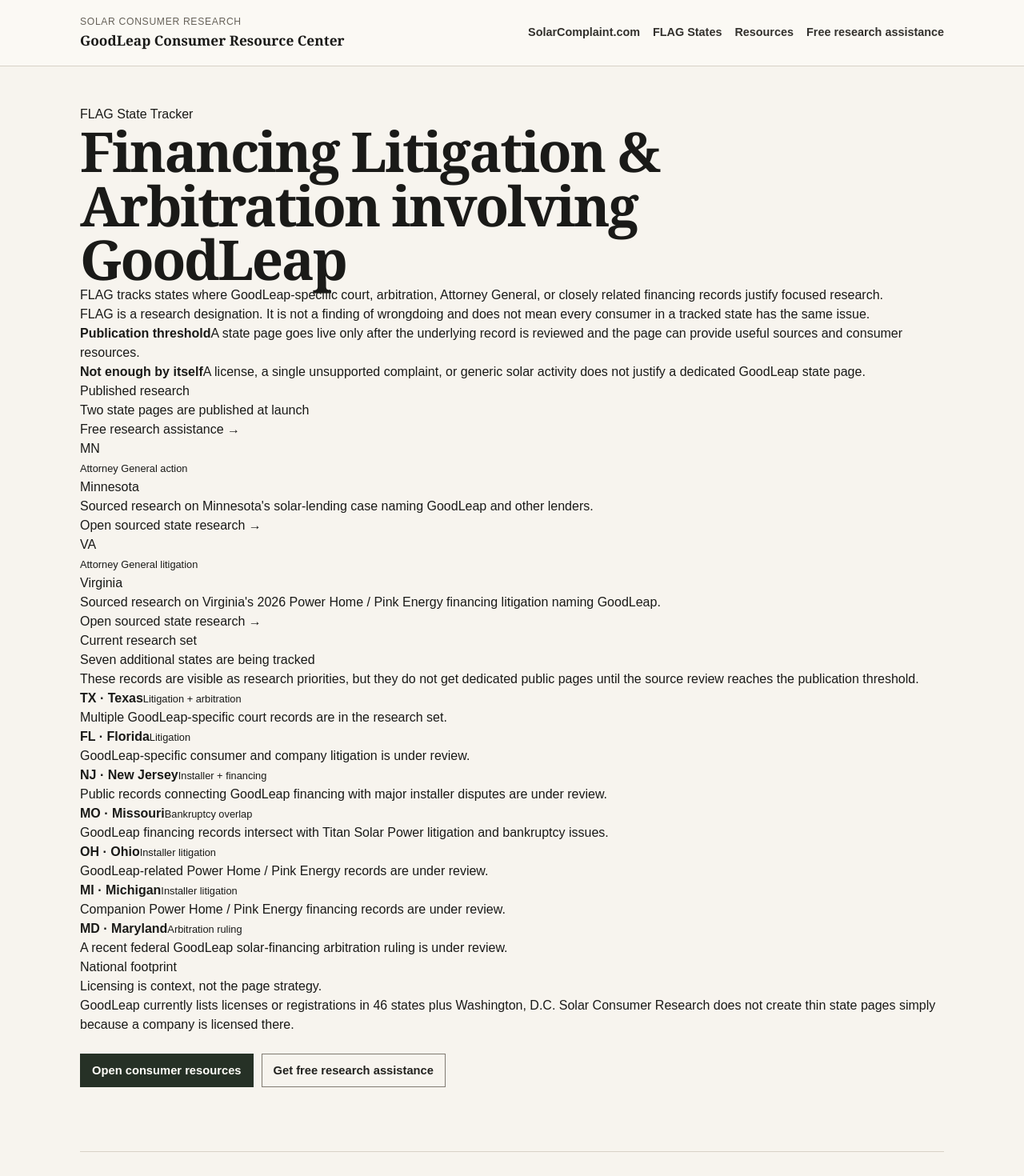
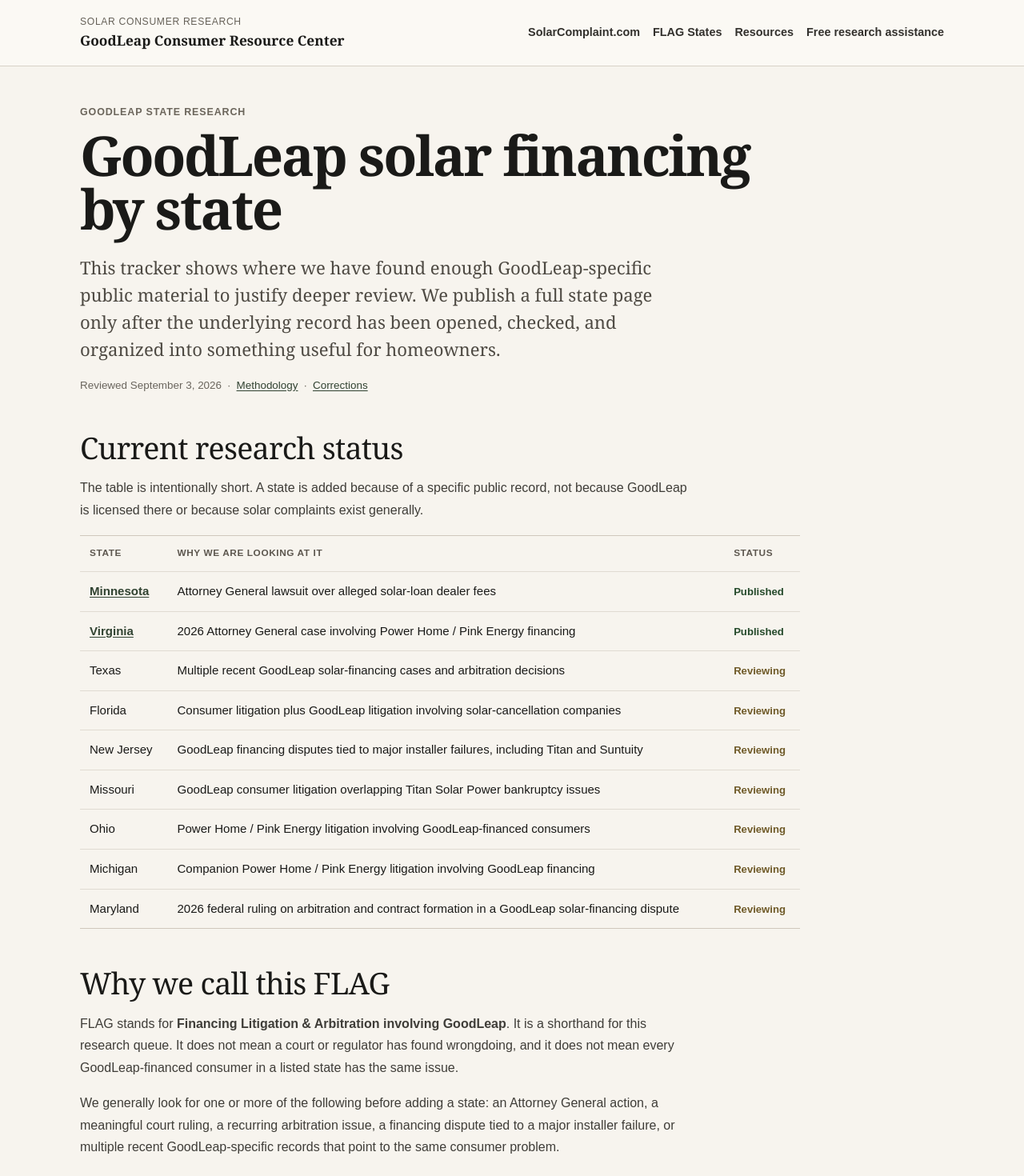
Before and after one commit to Decentralized-Rob/solar-consumer-research, a Next.js app: page /goodleap/states in a window 1280 px wide. Shown: the top 1470 px of the page at 80% size. Built offline with nearby package versions, Linux system fonts and the light colour scheme.

Commit message:
Rework GoodLeap state tracker for human-readable research

```diff
--- a/app/goodleap/states/page.tsx
+++ b/app/goodleap/states/page.tsx
@@ -2,117 +2,139 @@ import type { Metadata } from "next";
 import Link from "next/link";
 
 const canonicalUrl = "https://solarcomplaint.com/goodleap/states";
+const reviewedDate = "2026-09-03";
 
 export const metadata: Metadata = {
-  title: "GoodLeap FLAG State Tracker",
-  description: "Track states prioritized for GoodLeap solar-financing research, with sourced state pages for Minnesota and Virginia and a transparent publication threshold.",
+  title: "GoodLeap Solar Financing by State: Lawsuits & Arbitration",
+  description: "State-by-state GoodLeap solar financing research covering lawsuits, arbitration decisions, Attorney General actions, and related public records.",
   alternates: { canonical: "/goodleap/states" },
   openGraph: {
-    title: "GoodLeap FLAG State Tracker",
-    description: "State-by-state GoodLeap solar-financing research built around public records and primary sources.",
+    title: "GoodLeap Solar Financing by State",
+    description: "A state-by-state research tracker built from GoodLeap-specific court, arbitration, and government records.",
     url: "/goodleap/states",
     type: "website",
     images: [{ url: "https://solarcomplaint.com/og.png", width: 1200, height: 630, alt: "Solar Consumer Research" }],
   },
   twitter: {
     card: "summary_large_image",
-    title: "GoodLeap FLAG State Tracker",
-    description: "State-by-state GoodLeap solar-financing research built around public records and primary sources.",
+    title: "GoodLeap Solar Financing by State",
+    description: "A state-by-state research tracker built from GoodLeap-specific court, arbitration, and government records.",
     images: ["https://solarcomplaint.com/og.png"],
   },
 };
 
-const publishedStates = [
-  ["MN", "Minnesota", "Attorney General action", "Sourced research on Minnesota's solar-lending case naming GoodLeap and other lenders.", "/goodleap/states/minnesota"],
-  ["VA", "Virginia", "Attorney General litigation", "Sourced research on Virginia's 2026 Power Home / Pink Energy financing litigation naming GoodLeap.", "/goodleap/states/virginia"],
-] as const;
-
-const trackedStates = [
-  ["TX", "Texas", "Litigation + arbitration", "Multiple GoodLeap-specific court records are in the research set."],
-  ["FL", "Florida", "Litigation", "GoodLeap-specific consumer and company litigation is under review."],
-  ["NJ", "New Jersey", "Installer + financing", "Public records connecting GoodLeap financing with major installer disputes are under review."],
-  ["MO", "Missouri", "Bankruptcy overlap", "GoodLeap financing records intersect with Titan Solar Power litigation and bankruptcy issues."],
-  ["OH", "Ohio", "Installer litigation", "GoodLeap-related Power Home / Pink Energy records are under review."],
-  ["MI", "Michigan", "Installer litigation", "Companion Power Home / Pink Energy financing records are under review."],
-  ["MD", "Maryland", "Arbitration ruling", "A recent federal GoodLeap solar-financing arbitration ruling is under review."],
+const stateRows = [
+  { state: "Minnesota", record: "Attorney General lawsuit over alleged solar-loan dealer fees", status: "Published", href: "/goodleap/states/minnesota" },
+  { state: "Virginia", record: "2026 Attorney General case involving Power Home / Pink Energy financing", status: "Published", href: "/goodleap/states/virginia" },
+  { state: "Texas", record: "Multiple recent GoodLeap solar-financing cases and arbitration decisions", status: "Reviewing" },
+  { state: "Florida", record: "Consumer litigation plus GoodLeap litigation involving solar-cancellation companies", status: "Reviewing" },
+  { state: "New Jersey", record: "GoodLeap financing disputes tied to major installer failures, including Titan and Suntuity", status: "Reviewing" },
+  { state: "Missouri", record: "GoodLeap consumer litigation overlapping Titan Solar Power bankruptcy issues", status: "Reviewing" },
+  { state: "Ohio", record: "Power Home / Pink Energy litigation involving GoodLeap-financed consumers", status: "Reviewing" },
+  { state: "Michigan", record: "Companion Power Home / Pink Energy litigation involving GoodLeap financing", status: "Reviewing" },
+  { state: "Maryland", record: "2026 federal ruling on arbitration and contract formation in a GoodLeap solar-financing dispute", status: "Reviewing" },
 ] as const;
 
 export default function GoodLeapStatesPage() {
   const structuredData = {
     "@context": "https://schema.org",
+    "@graph": [
+      {
         "@type": "CollectionPage",
         "@id": `${canonicalUrl}#page`,
-    name: "GoodLeap FLAG State Tracker",
+        name: "GoodLeap Solar Financing by State",
+        description: "State-by-state GoodLeap solar financing research built from court, arbitration, and government records.",
         url: canonicalUrl,
+        dateModified: reviewedDate,
         isPartOf: { "@id": "https://solarcomplaint.com/#website" },
         publisher: { "@id": "https://solarcomplaint.com/#publisher" },
+      },
+      {
+        "@type": "BreadcrumbList",
+        itemListElement: [
+          { "@type": "ListItem", position: 1, name: "Home", item: "https://solarcomplaint.com/" },
+          { "@type": "ListItem", position: 2, name: "GoodLeap", item: "https://solarcomplaint.com/goodleap" },
+          { "@type": "ListItem", position: 3, name: "States", item: canonicalUrl },
+        ],
+      },
+    ],
   };
 
   return (
     <>
       <script type="application/ld+json" dangerouslySetInnerHTML={{ __html: JSON.stringify(structuredData) }} />
       <main className="gl-main">
-        <section className="gl-section-intro">
-          <p className="gl-kicker">FLAG State Tracker</p>
-          <h1>Financing Litigation &amp; Arbitration involving GoodLeap</h1>
-          <p>FLAG tracks states where GoodLeap-specific court, arbitration, Attorney General, or closely related financing records justify focused research.</p>
-          <p className="gl-fineprint">FLAG is a research designation. It is not a finding of wrongdoing and does not mean every consumer in a tracked state has the same issue.</p>
-        </section>
+        <div className="gl-page">
+          <p className="gl-eyebrow">GoodLeap state research</p>
+          <h1>GoodLeap solar financing by state</h1>
+          <p className="gl-deck">
+            This tracker shows where we have found enough GoodLeap-specific public material to justify deeper review. We publish a full state page only after the underlying record has been opened, checked, and organized into something useful for homeowners.
+          </p>
+          <div className="gl-review-line">
+            <span>Reviewed September 3, 2026</span><span>·</span>
+            <Link href="/methodology">Methodology</Link><span>·</span>
+            <Link href="/corrections">Corrections</Link>
+          </div>
 
-        <section className="gl-method-strip" aria-label="FLAG methodology summary">
-          <div><strong>Publication threshold</strong><span>A state page goes live only after the underlying record is reviewed and the page can provide useful sources and consumer resources.</span></div>
-          <div><strong>Not enough by itself</strong><span>A license, a single unsupported complaint, or generic solar activity does not justify a dedicated GoodLeap state page.</span></div>
-        </section>
-
-        <section aria-labelledby="flag-published-heading">
-          <div className="gl-heading-row">
-            <div>
-              <p className="gl-kicker">Published research</p>
-              <h2 id="flag-published-heading">Two state pages are published at launch</h2>
-            </div>
-            <Link href="/#questions">Free research assistance →</Link>
-          </div>
-          <div className="gl-state-grid">
-            {publishedStates.map(([abbr, state, tag, detail, href]) => (
-              <article className="gl-state-card" key={abbr}>
-                <span>{abbr}</span>
-                <div>
-                  <small>{tag}</small>
-                  <h3>{state}</h3>
-                  <p>{detail}</p>
-                  <Link href={href}>Open sourced state research →</Link>
-                </div>
-              </article>
+          <section className="gl-section" aria-labelledby="state-table-heading">
+            <h2 id="state-table-heading">Current research status</h2>
+            <p>
+              The table is intentionally short. A state is added because of a specific public record, not because GoodLeap is licensed there or because solar complaints exist generally.
+            </p>
+            <div className="gl-table-wrap">
+              <table className="gl-table">
+                <thead>
+                  <tr>
+                    <th scope="col">State</th>
+                    <th scope="col">Why we are looking at it</th>
+                    <th scope="col">Status</th>
+                  </tr>
+                </thead>
+                <tbody>
+                  {stateRows.map((row) => (
+                    <tr key={row.state}>
+                      <td>{row.href ? <Link href={row.href}>{row.state}</Link> : row.state}</td>
+                      <td>{row.record}</td>
+                      <td>
+                        <span className={`gl-status ${row.status === "Published" ? "gl-status-live" : "gl-status-review"}`}>
+                          {row.status}
+                        </span>
+                      </td>
+                    </tr>
                   ))}
+                </tbody>
+              </table>
             </div>
           </section>
 
-        <section className="gl-watch-section" aria-labelledby="flag-tracked-heading">
-          <div>
-            <p className="gl-kicker">Current research set</p>
-            <h2 id="flag-tracked-heading">Seven additional states are being tracked</h2>
-            <p>These records are visible as research priorities, but they do not get dedicated public pages until the source review reaches the publication threshold.</p>
-          </div>
-          <div className="gl-next-grid">
-            {trackedStates.map(([abbr, state, tag, why]) => (
-              <article key={abbr}>
-                <strong>{abbr} · {state}</strong>
-                <small>{tag}</small>
-                <p>{why}</p>
-              </article>
-            ))}
+          <section className="gl-section" aria-labelledby="flag-method-heading">
+            <h2 id="flag-method-heading">Why we call this FLAG</h2>
+            <p>
+              FLAG stands for <strong>Financing Litigation &amp; Arbitration involving GoodLeap</strong>. It is a shorthand for this research queue. It does not mean a court or regulator has found wrongdoing, and it does not mean every GoodLeap-financed consumer in a listed state has the same issue.
+            </p>
+            <p>
+              We generally look for one or more of the following before adding a state: an Attorney General action, a meaningful court ruling, a recurring arbitration issue, a financing dispute tied to a major installer failure, or multiple recent GoodLeap-specific records that point to the same consumer problem.
+            </p>
+          </section>
+
+          <section className="gl-section" aria-labelledby="licensing-heading">
+            <h2 id="licensing-heading">Licensing is useful context, but it is not the story</h2>
+            <p>
+              GoodLeap currently lists licenses or registrations in 46 states plus Washington, D.C. That is much broader than the company&apos;s current residential-solar availability and much broader than this research tracker. We do not create thin pages just because a company is licensed in a state.
+            </p>
+          </section>
+
+          <section className="gl-help-box" aria-labelledby="state-help-heading">
+            <h2 id="state-help-heading">Your state is not listed?</h2>
+            <p>
+              That does not mean there is no relevant public record. Send us your location and a short description of the problem and we can check the available government, court, licensing, and complaint resources.
+            </p>
+            <div className="gl-actions">
+              <Link className="gl-button gl-button-primary" href="/#questions">Request free research assistance</Link>
+              <Link className="gl-button" href="/goodleap/resources">GoodLeap consumer resources</Link>
             </div>
           </section>
-
-        <section className="gl-license-context">
-          <p className="gl-kicker">National footprint</p>
-          <h2>Licensing is context, not the page strategy.</h2>
-          <p>GoodLeap currently lists licenses or registrations in 46 states plus Washington, D.C. Solar Consumer Research does not create thin state pages simply because a company is licensed there.</p>
-          <div className="gl-actions">
-            <Link className="gl-button gl-button-primary" href="/goodleap/resources">Open consumer resources</Link>
-            <Link className="gl-button" href="/#questions">Get free research assistance</Link>
         </div>
-        </section>
       </main>
     </>
   );
```
Lines whose indentation alone changed are shown as unchanged.
